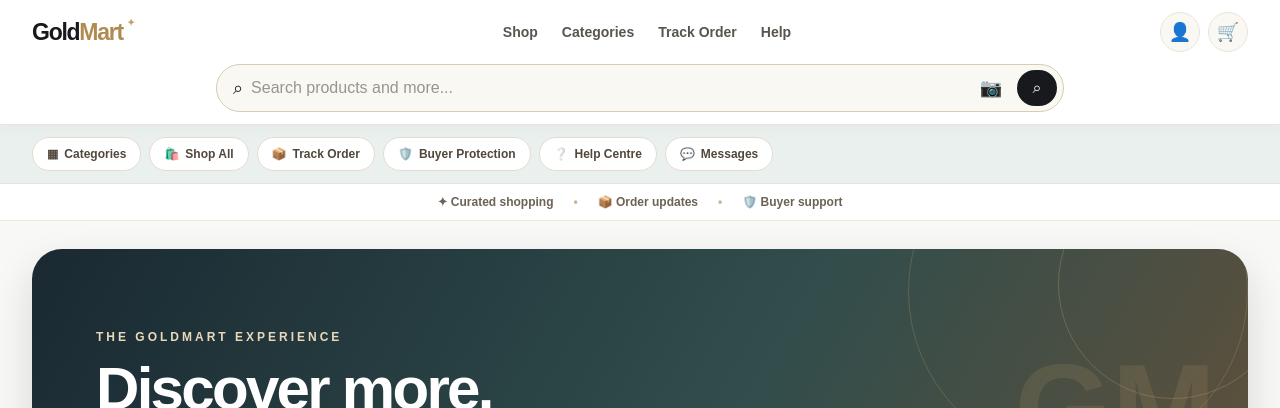
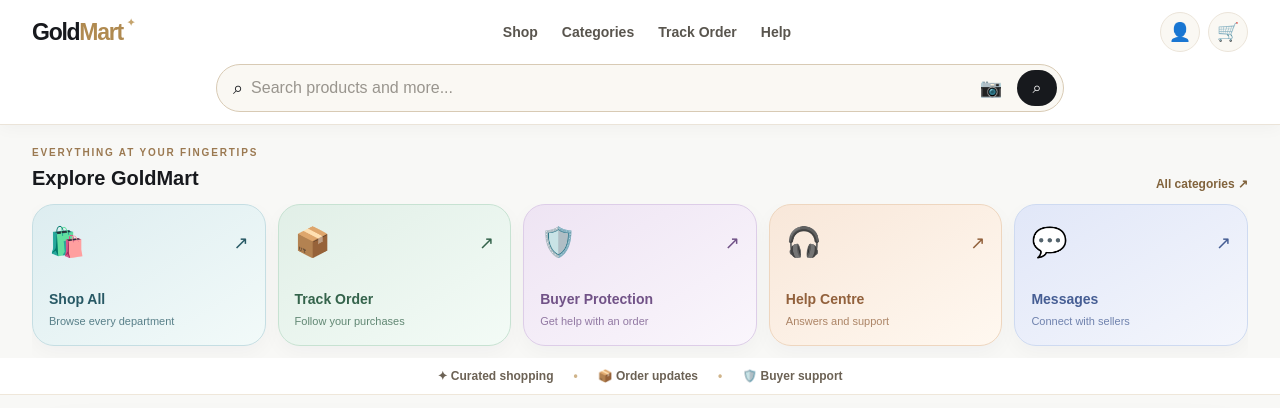
Before and after one commit to oscar1-max/Gold-mart-Ybsr, a Next.js app: page / in a window 1280 px wide. Shown: the top 408 px of the page. Built offline with nearby package versions, Linux system fonts and the light colour scheme; no server answers.

Commit message:
Turn homepage service links into premium colorful shopping tiles

```diff
--- a/app/page.tsx
+++ b/app/page.tsx
@@ -40,12 +40,11 @@ const categories = [
 const discoveryTabs = ["All", "Deals", "5-Star Rated", "Best Selling", "New Arrivals"];
 
 const quickLinks = [
-  { href: "/categories", icon: "▦", label: "Categories" },
-  { href: "/shop", icon: "🛍️", label: "Shop All" },
-  { href: "/track-order", icon: "📦", label: "Track Order" },
-  { href: "/order-protection", icon: "🛡️", label: "Buyer Protection" },
-  { href: "/help", icon: "❔", label: "Help Centre" },
-  { href: "/chat", icon: "💬", label: "Messages" },
+  { href: "/shop", icon: "🛍️", label: "Shop All", sub: "Browse every department", tone: "from-[#DDEDF0] to-[#F2FAF9] text-[#285965]", border: "border-[#C5DEE3]" },
+  { href: "/track-order", icon: "📦", label: "Track Order", sub: "Follow your purchases", tone: "from-[#E1EFE7] to-[#F3FBF6] text-[#34634B]", border: "border-[#C7E2D2]" },
+  { href: "/order-protection", icon: "🛡️", label: "Buyer Protection", sub: "Get help with an order", tone: "from-[#EEE4F3] to-[#FAF6FC] text-[#715287]", border: "border-[#DDCDE8]" },
+  { href: "/help", icon: "🎧", label: "Help Centre", sub: "Answers and support", tone: "from-[#F8E7D9] to-[#FFF8F0] text-[#92613C]", border: "border-[#EED6BF]" },
+  { href: "/chat", icon: "💬", label: "Messages", sub: "Connect with sellers", tone: "from-[#E1E7F8] to-[#F4F6FC] text-[#465E94]", border: "border-[#CEDAF1]" },
 ];
 
 const cardClass =
@@ -263,16 +262,22 @@ export default function Home() {
         </div>
       </header>
 
-      {/* QUICK ACCESS - LINKS TO EXISTING PAGES */}
-      <nav aria-label="Quick links" className="border-b border-[#E9E1D4] bg-[#EAF0EE]">
-        <div className="og-scrollbar mx-auto flex max-w-7xl items-center gap-2 overflow-x-auto px-4 py-3 sm:px-6 lg:px-8">
-          {quickLinks.map((item) => (
-            <Link key={item.href} href={item.href} className="flex shrink-0 items-center gap-1.5 rounded-full border border-[#E6DCCD] bg-white px-3.5 py-2 text-xs font-bold text-[#51473C] transition hover:border-[#C5A46D] hover:text-[#96713D]">
-              <span aria-hidden="true">{item.icon}</span>{item.label}
+      {/* Premium service shortcuts — all link to the original working pages */}
+      <section aria-label="GoldMart shopping shortcuts" className="mx-auto max-w-7xl px-4 pt-5 sm:px-6 lg:px-8">
+        <div className="mb-3 flex flex-wrap items-end justify-between gap-2">
+          <div><p className="text-[10px] font-bold uppercase tracking-[0.18em] text-[#9B7951]">Everything at your fingertips</p><h2 className="mt-1 text-lg font-black sm:text-xl">Explore GoldMart</h2></div>
+          <Link href="/categories" className="text-xs font-bold text-[#81633C] hover:underline">All categories ↗</Link>
+        </div>
+        <nav className="og-scrollbar flex gap-3 overflow-x-auto pb-3 lg:grid lg:grid-cols-5" aria-label="Shopping and support">
+          {quickLinks.map(item => (
+            <Link key={item.href} href={item.href}
+              className={`group flex min-w-[177px] flex-1 flex-col justify-between overflow-hidden rounded-[22px] border bg-gradient-to-br p-4 shadow-[0_7px_20px_rgba(20,40,50,0.035)] transition duration-200 hover:-translate-y-1 hover:shadow-lg sm:min-w-[194px] ${item.tone} ${item.border}`}>
+              <span className="flex items-center justify-between"><span className="text-[29px]" aria-hidden="true">{item.icon}</span><span className="text-lg transition group-hover:translate-x-1" aria-hidden="true">↗</span></span>
+              <span className="mt-6"><span className="block text-sm font-black">{item.label}</span><span className="mt-1 block text-[11px] font-medium opacity-75">{item.sub}</span></span>
             </Link>
           ))}
-        </div>
-      </nav>
+        </nav>
+      </section>
 
       {/* INTRO BANNER */}
       <section className="border-b border-[#EFE7DA] bg-white">
```
